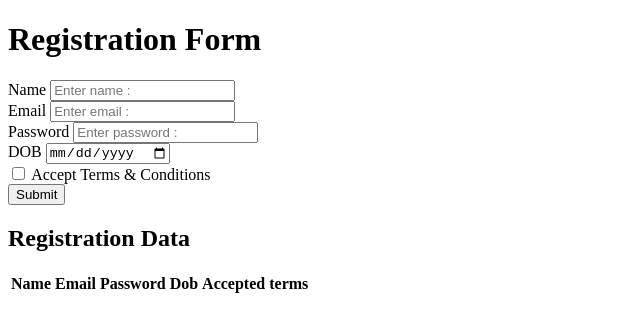
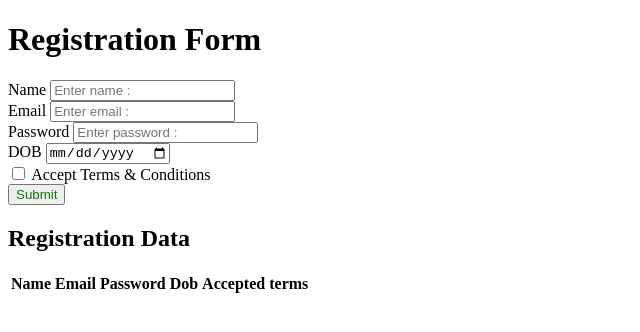
Before and after one commit to manoharkumara03/wd101, a plain HTML site: page index.html in a window 1280 px wide. Shown: the full height of the page, 0-640 px from the left. Drawn offline with Linux system fonts and the light colour scheme.

Commit message:
Update index.html

```diff
--- a/index.html
+++ b/index.html
@@ -39,7 +39,7 @@
       <input type="checkbox" id="terms" name="terms" required="" />
       <label for="terms">Accept Terms &amp; Conditions</label><br />
 
-      <button type="submit">Submit</button>
+      <button style="color: green;" type="submit">Submit</button>
     </form>
     <h2>Registration Data</h2>
     <div id="error-message"></div>
```
